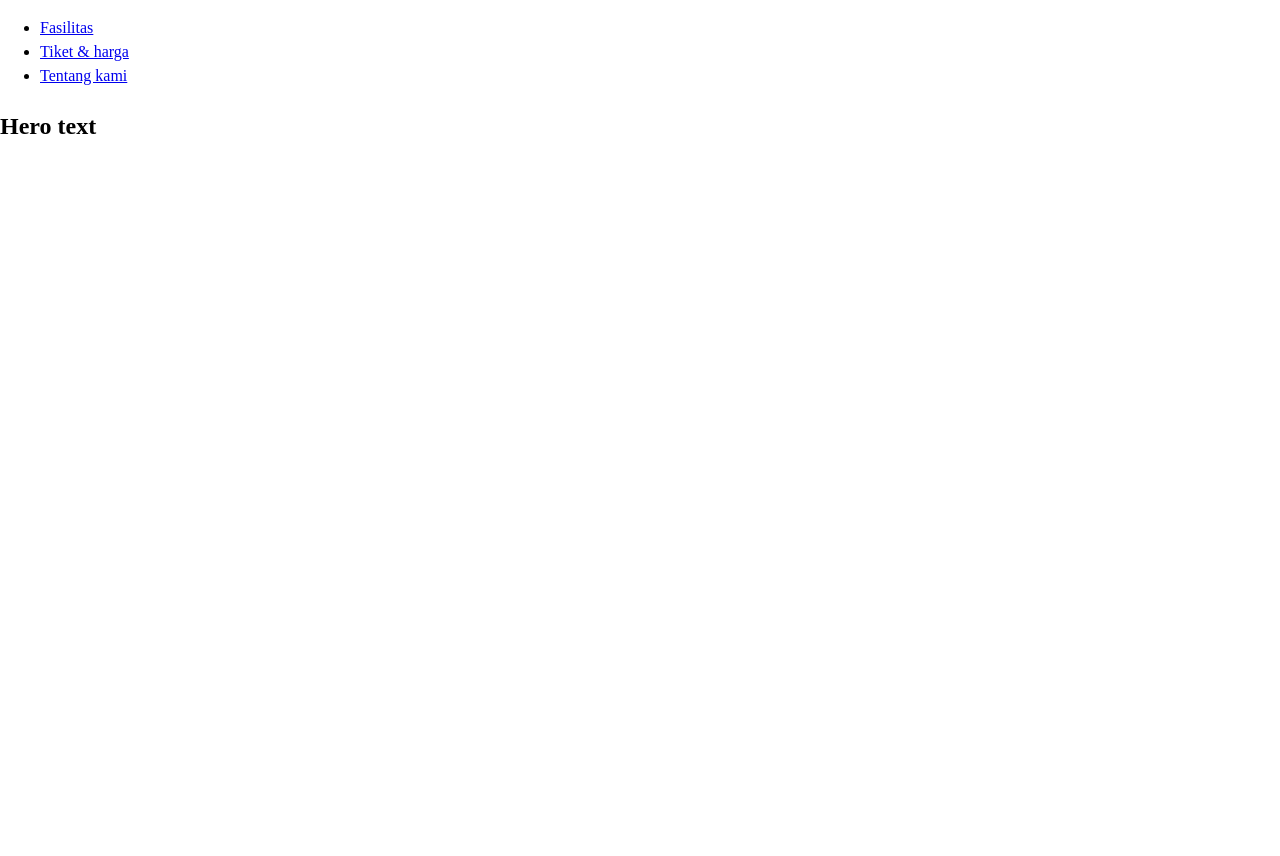
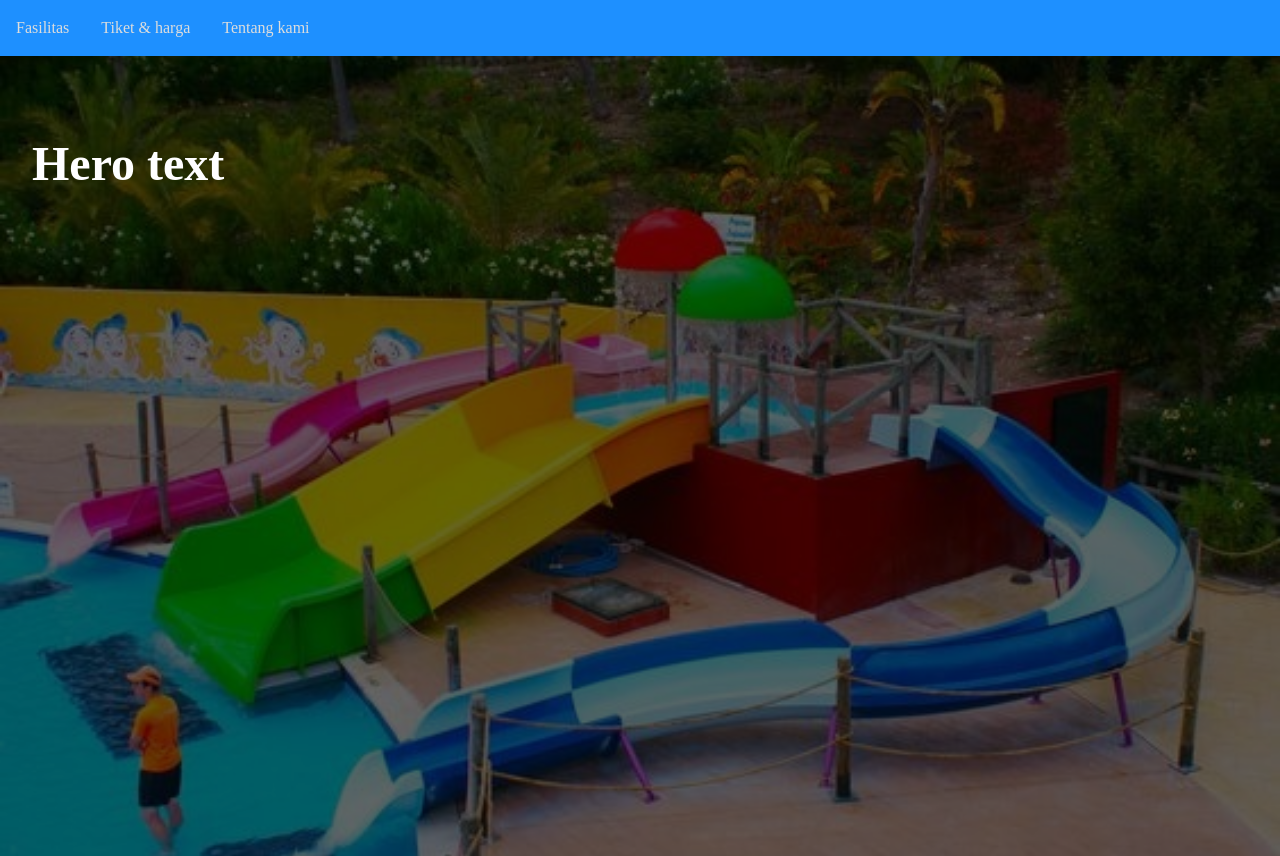
Before and after one commit to Klrfl/waterland, a website: page index.html in a window 1280 px wide. Before the commit the page ends 800 px from the top, so only its background shows below. Drawn offline with Linux system fonts and the light colour scheme.

Commit message:
style changes

```diff
--- a/scss/style.scss
+++ b/scss/style.scss
@@ -1 +1,56 @@
 @use 'resets';
+
+nav{
+  // outline: 1px solid;
+  background: dodgerblue;
+  color: #ddd;
+  display: flex;
+  align-items: center;
+  justify-content: space-between;
+
+  // .logo{
+  //   max-width: 6rem;
+  // }
+
+  ul{
+    list-style: none;
+    margin: 0;
+    padding: 0;
+    display: flex;
+    a{
+      text-decoration: none;
+      color: inherit;
+      padding: 1em;
+      display: block;
+    }
+  }
+
+}
+
+section{
+  overflow: hidden;
+}
+
+.hero{
+  padding: 2em;
+  color: white;
+  min-height: 100vh;
+  position: relative;
+
+  h1{
+    font-size: 3rem;
+  }
+}
+
+.hero::before{
+  content: '';
+  z-index: -1;
+
+  position: absolute;
+  inset: 0;
+  filter: brightness(.4);
+  background-color: rgb(0, 0, 0, .5);
+  background-image: url(../assets/herobackground.jpg);
+  background-size: cover;
+  background-position: center;
+}
```
Also changed, not shown: css/style.css, 1 other file.
